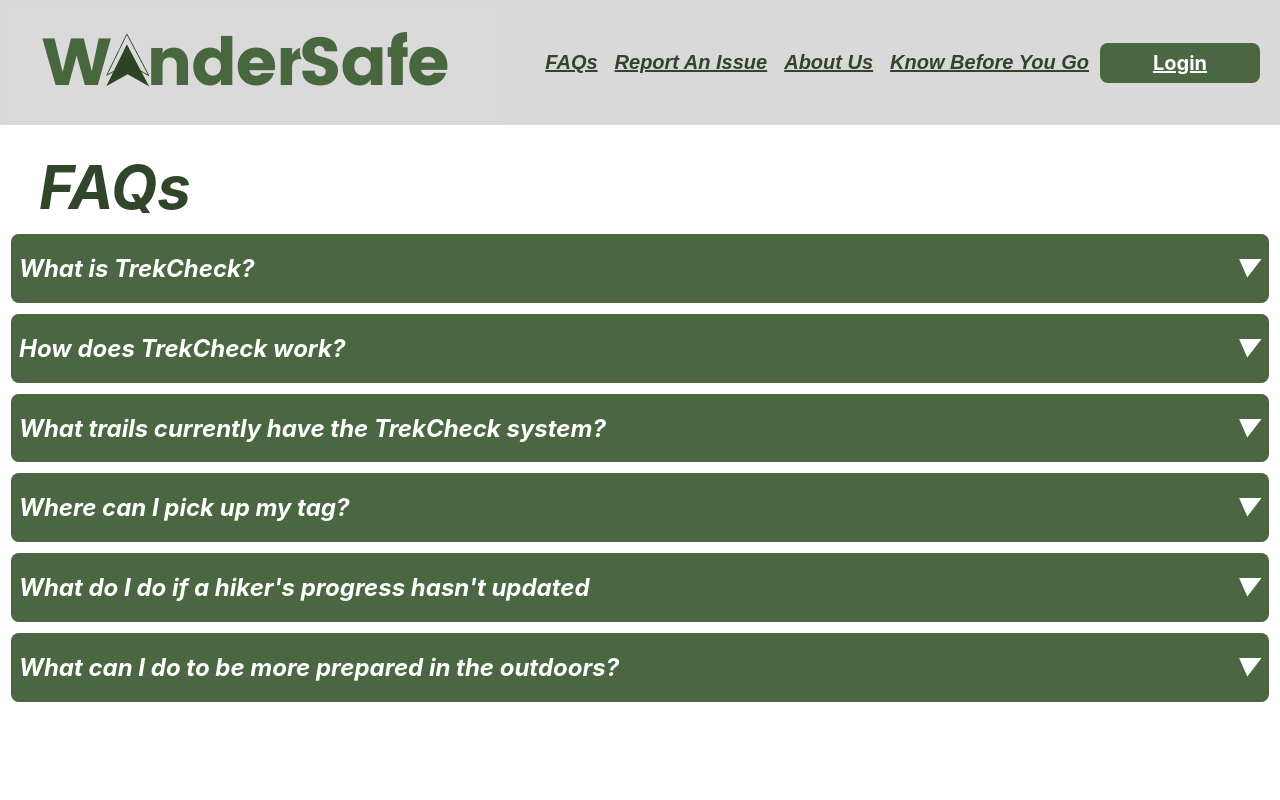
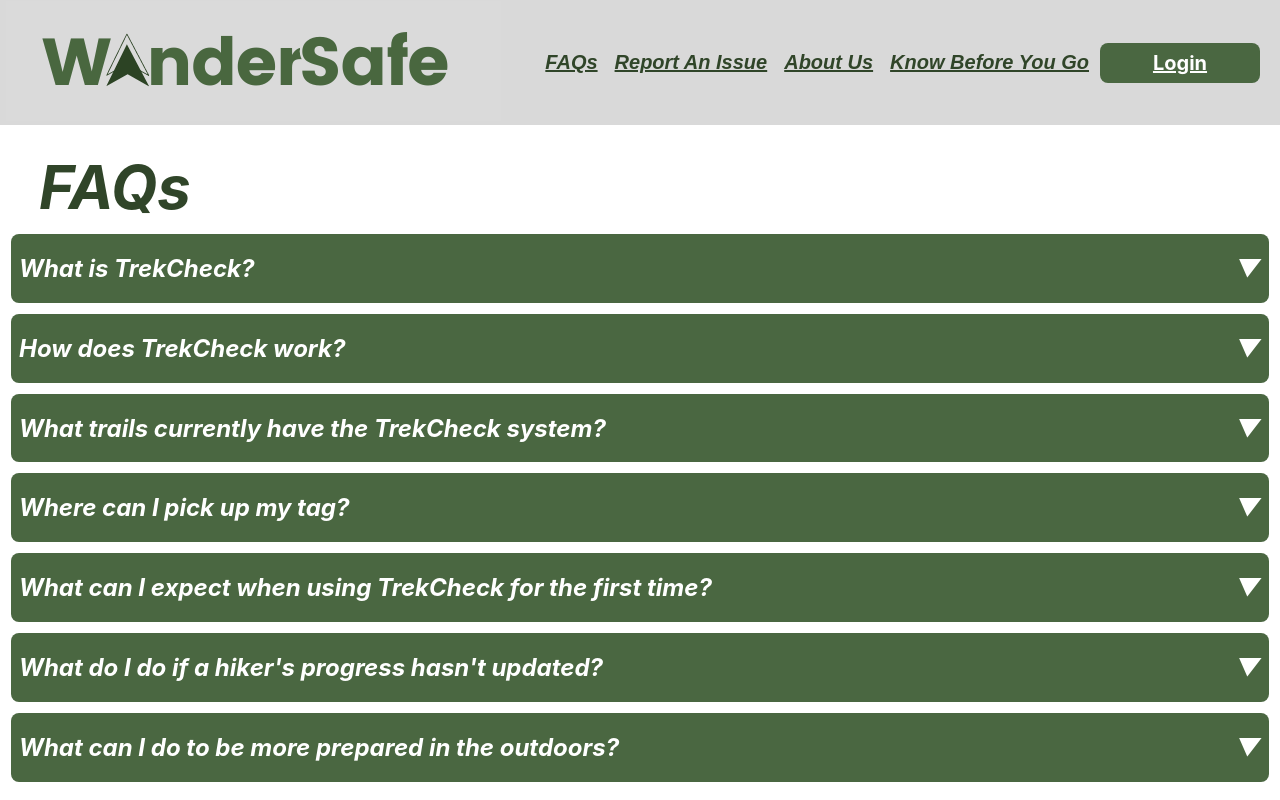
Before and after one commit to sarah-raisuddin/hiker-portal, a React (Create React App) app: page /faqs in a window 1280 px wide. Built offline with nearby package versions, Linux system fonts and the light colour scheme.

Commit message:
added loader to trip progress, updated some FAQs

```diff
--- a/src/data/faq-data.js
+++ b/src/data/faq-data.js
@@ -1,16 +1,16 @@
 const faqData = [
   {
-    blockLabel: 'What is TrekCheck?',
+    blockLabel: "What is TrekCheck?",
     blockContent: `TrekCheck is a digital checkpoint system that aims to minimize
     the time during which no information is available about a hiker’s location or status.
     Each hiker carries a tag which can be scanned at various checkpoint poles along a trail.
     The hiker’s progress can then be monitored through our website  by friends, family, or
     an emergency contact. In the event that a hiker goes missing during their hike,
     Search and Rescue teams can utilize the information regarding the hiker’s progress
-    to aid in their rescue operations.`
+    to aid in their rescue operations.`,
   },
   {
-    blockLabel: 'How does TrekCheck work?',
+    blockLabel: "How does TrekCheck work?",
     blockContent: `TrekCheck is a digital trail checkpoint and progress monitoring system
     that allows the user to log their current location over a certain interval across the trail.
     The hiker carries an RFID tag and scans the tags at poles that are laid throughout the hike.
@@ -22,17 +22,20 @@ const faqData = [
     rescue operations.`,
   },
   {
-    blockLabel: 'What trails currently have the TrekCheck system?',
-    blockContent: `TrekCheck is currently still in the proof of concept stage of development.
-    Check back soon for updates regarding specific trails!`,
+    blockLabel: "What trails currently have the TrekCheck system?",
+    blockContent: `TrekCheck is currently still in active development and hasn't been set up on any trails yet. Check back soon for updates regarding specific trails!`,
   },
   {
-    blockLabel: 'Where can I pick up my tag?',
+    blockLabel: "Where can I pick up my tag?",
     blockContent: `Currently tags are only available to select testers of the system.
     Check back soon for updates regarding where to purchase a tag!`,
   },
   {
-    blockLabel: `What do I do if a hiker's progress hasn't updated`,
+    blockLabel: `What can I expect when using TrekCheck for the first time?`,
+    blockContent: `We are glad you asked! A list of important things to know about using TrekCheck before, during, and after your hike can be found on the "Know Before You Go" page`,
+  },
+  {
+    blockLabel: `What do I do if a hiker's progress hasn't updated?`,
     blockContent: `Please stay calm and be patient, TrekCheck can provide additional insight into
     the last location the hiker checked in with the system but this information is not updated instantaneously.
     It may take a few hours or up to a day for progress to be updated. If there has been no updates regarding the
@@ -43,7 +46,7 @@ const faqData = [
     blockLabel: `What can I do to be more prepared in the outdoors?`,
     blockContent: `We are so glad you asked! Please refer to the adventure smart website (https://www.adventuresmart.ca)
     for some great resources about this topic.`,
-  }
+  },
 ];
 
 export default faqData;
--- a/src/pages/trip-progress.js
+++ b/src/pages/trip-progress.js
@@ -6,6 +6,7 @@ import { formatDate } from "../util";
 import { useLocation } from "react-router-dom";
 import toggleArrow from "../images/toggle-arrow.png";
 import InputErrorMessage from "../base-components/inputs/input-error-message";
+import LoadingSpinner from "../base-components/loading-spinner";
 
 const TripProgress = () => {
   const [activeCheckpoint, setActiveCheckpoint] = useState(null);
@@ -43,7 +44,7 @@ const TripProgress = () => {
   }, [location.search]);
 
   if (!trailData || !progressData) {
-    return <div>Loading...</div>;
+    return <LoadingSpinner />;
   }
 
   const checkpoints = trailData.checkpoints || [];
```
